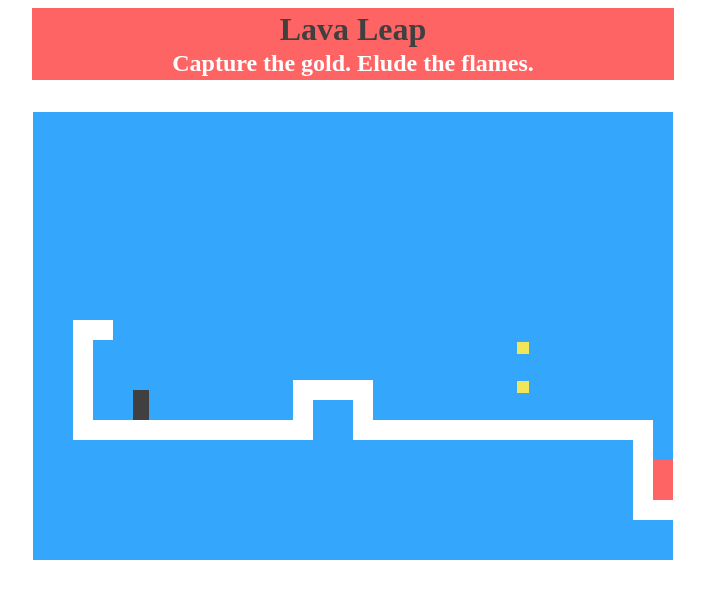
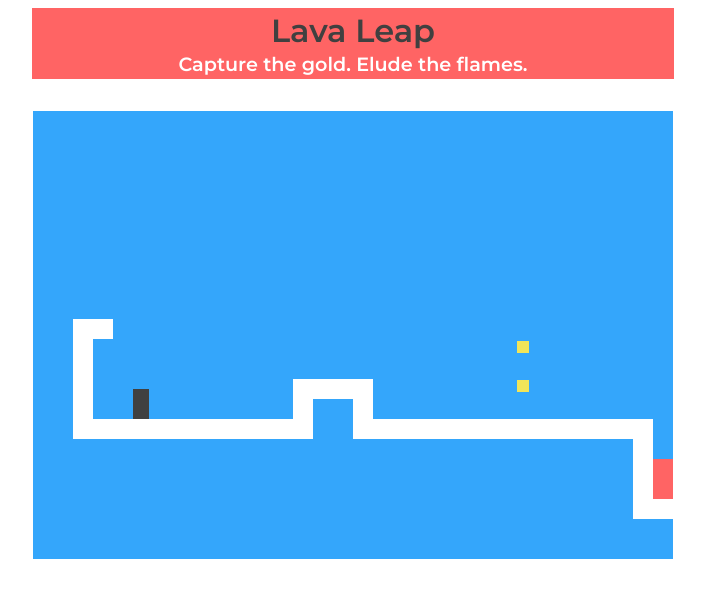
Before and after one commit to CorinaMurg/lava-leap-game, a plain HTML site: page index.html in a window 1280 px wide. Shown: the whole page, without its empty margins (287-992 px from the left). Drawn offline with Linux system fonts and the light colour scheme.

Commit message:
Change font to Montserrat

```diff
--- a/index.html
+++ b/index.html
@@ -5,6 +5,9 @@
       <meta charset="UTF-8">
       <meta name="viewport" content="width=device-width, initial-scale=1.0">
       <title>Lava Leap</title>
+      <link rel="preconnect" href="https://fonts.googleapis.com">
+      <link rel="preconnect" href="https://fonts.gstatic.com" crossorigin>
+      <link href="https://fonts.googleapis.com/css2?family=Montserrat:ital,wght@0,300;0,400;0,500;0,600;1,300;1,500&display=swap" rel="stylesheet">
       <link rel="stylesheet" href="styles.css">
   </head>
 
--- a/styles.css
+++ b/styles.css
@@ -5,6 +5,10 @@
     --clr-gray-player: rgb(64, 64, 64);
     --clr-white: white;
     --clr-yellow: rgb(241, 229, 89);
+}
+
+body {
+    font-family: "Montserrat", sans-serif;
 }
 
 .game {
@@ -71,7 +75,7 @@ h1 {
 
 .title-container p {
     text-align: center;
-    font-size: 1.5rem;
+    font-size: 1.2rem;
     font-weight: bold;
     color: var(--clr-white );
     margin-block: 2px;
```
